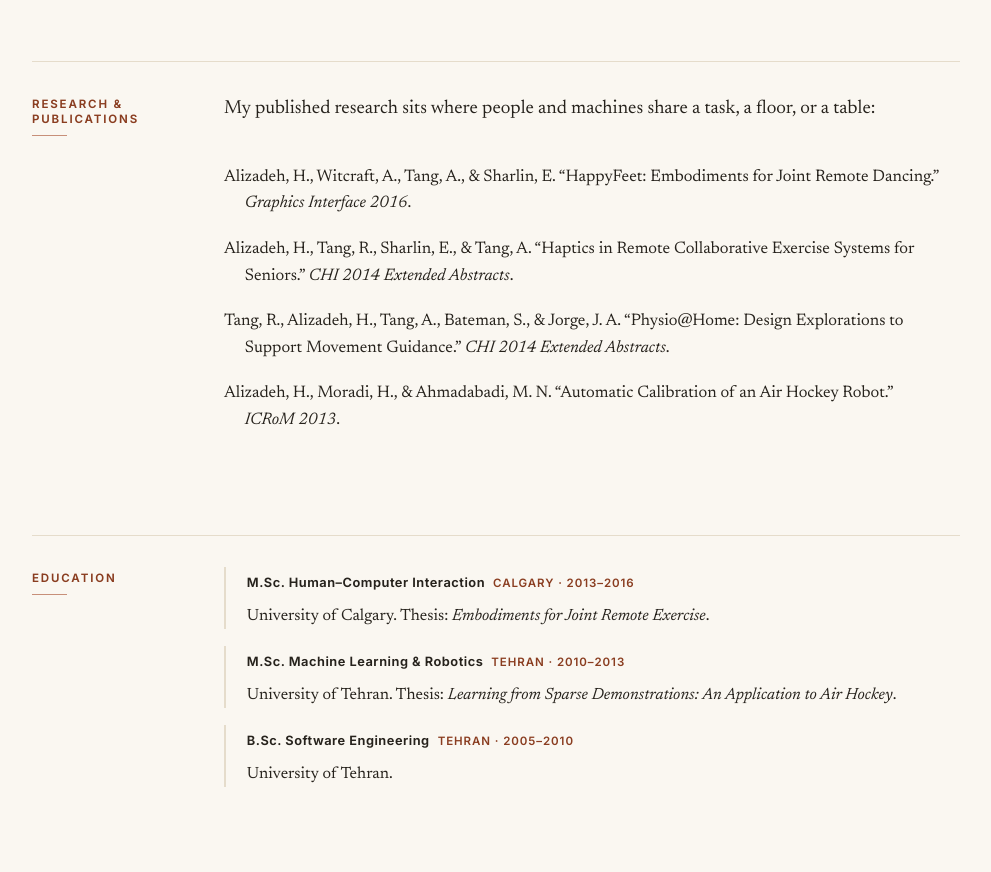
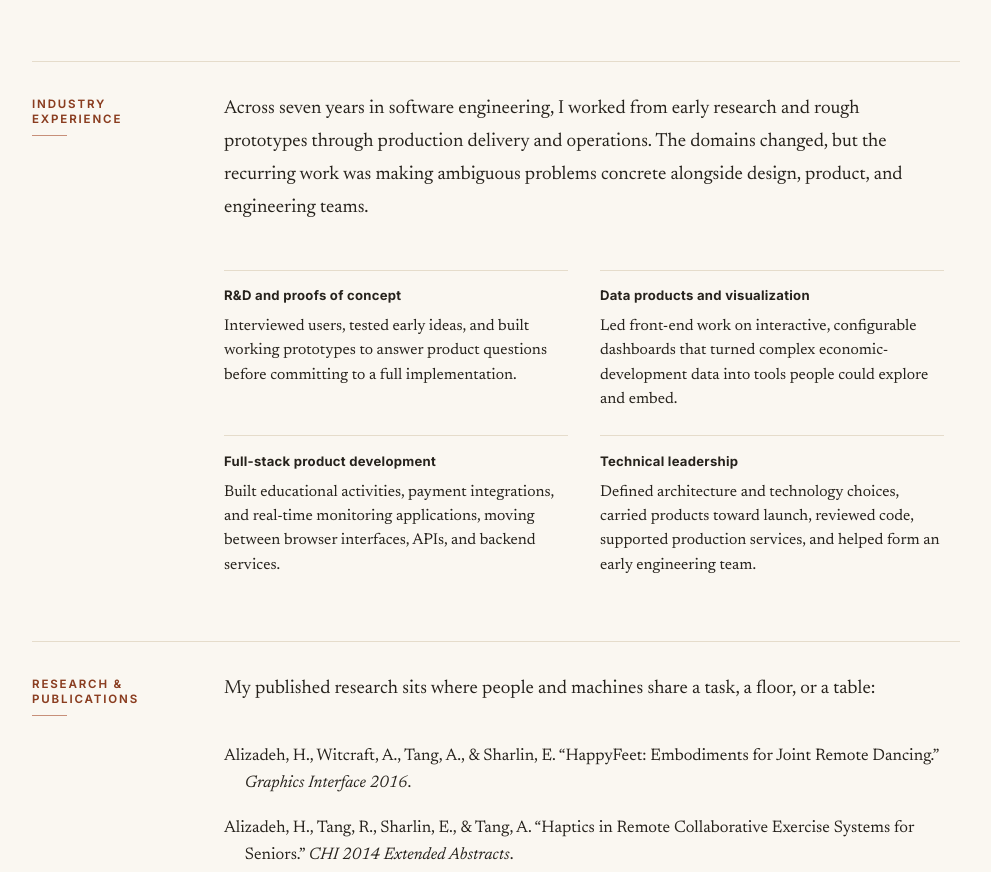
Before and after one commit to hesamat/hesamat.github.io, a plain HTML site: page about/index.html in a window 1280 px wide. Shown: the part 902-1774 px from the top of the page, without its empty margins (144-1135 px from the left). Drawn offline with Linux system fonts and the light colour scheme.

Commit message:
Expand industry experience

```diff
--- a/about/index.html
+++ b/about/index.html
@@ -50,6 +50,30 @@
       <p><a class="project-action" href="/teaching/">See current courses and teaching materials <span aria-hidden="true">→</span></a></p>
     </section>
 
+    <section aria-labelledby="industry-experience">
+      <h2 class="kicker" id="industry-experience">Industry experience</h2>
+      <p>Across seven years in software engineering, I worked from early research and rough prototypes through production delivery and operations. The domains changed, but the recurring work was making ambiguous problems concrete alongside design, product, and engineering teams.</p>
+
+      <div class="experience-grid">
+        <article class="experience-item">
+          <h3>R&amp;D and proofs of concept</h3>
+          <p>Interviewed users, tested early ideas, and built working prototypes to answer product questions before committing to a full implementation.</p>
+        </article>
+        <article class="experience-item">
+          <h3>Data products and visualization</h3>
+          <p>Led front-end work on interactive, configurable dashboards that turned complex economic-development data into tools people could explore and embed.</p>
+        </article>
+        <article class="experience-item">
+          <h3>Full-stack product development</h3>
+          <p>Built educational activities, payment integrations, and real-time monitoring applications, moving between browser interfaces, APIs, and backend services.</p>
+        </article>
+        <article class="experience-item">
+          <h3>Technical leadership</h3>
+          <p>Defined architecture and technology choices, carried products toward launch, reviewed code, supported production services, and helped form an early engineering team.</p>
+        </article>
+      </div>
+    </section>
+
     <section aria-labelledby="research">
       <h2 class="kicker" id="research">Research &amp; publications</h2>
       <p>My published research sits where people and machines share a task, a floor, or a table:</p>
@@ -97,7 +121,7 @@
         <a href="mailto:hesam@hesamalizadeh.com">Email</a>
         <a href="https://github.com/hesamat" rel="me">GitHub</a>
       </p>
-      <p class="colophon">© 2026 Hesam Alizadeh · Set in Newsreader &amp; Inter · No trackers, no cookies.</p>
+      <p class="colophon">© 2026 Hesam Alizadeh · No tracking. No cookies.</p>
     </div>
   </footer>
 </body>
--- a/assets/css/style.css
+++ b/assets/css/style.css
@@ -895,6 +895,32 @@ figcaption {
   max-width: var(--measure);
 }
 
+.experience-grid {
+  display: grid;
+  grid-template-columns: repeat(2, minmax(0, 1fr));
+  gap: 1.5rem 2rem;
+  margin-top: 1.7rem;
+}
+
+.experience-item {
+  padding-top: 0.85rem;
+  border-top: 1px solid var(--hairline);
+}
+
+.experience-item h3 {
+  margin-bottom: 0.45rem;
+  font-family: var(--sans);
+  font-size: 0.82rem;
+  font-weight: 700;
+  letter-spacing: 0.02em;
+}
+
+.experience-item p {
+  margin: 0;
+  font-size: 0.98rem;
+  line-height: 1.55;
+}
+
 @media (min-width: 780px) {
   .about-page > section {
     display: grid;
@@ -917,6 +943,12 @@ figcaption {
 
   .about-page > section > .kicker + * {
     margin-top: 1.45rem;
+  }
+}
+
+@media (max-width: 520px) {
+  .experience-grid {
+    grid-template-columns: 1fr;
   }
 }
 
```
Also changed, not shown: teaching/index.html (+2 -2 lines).
